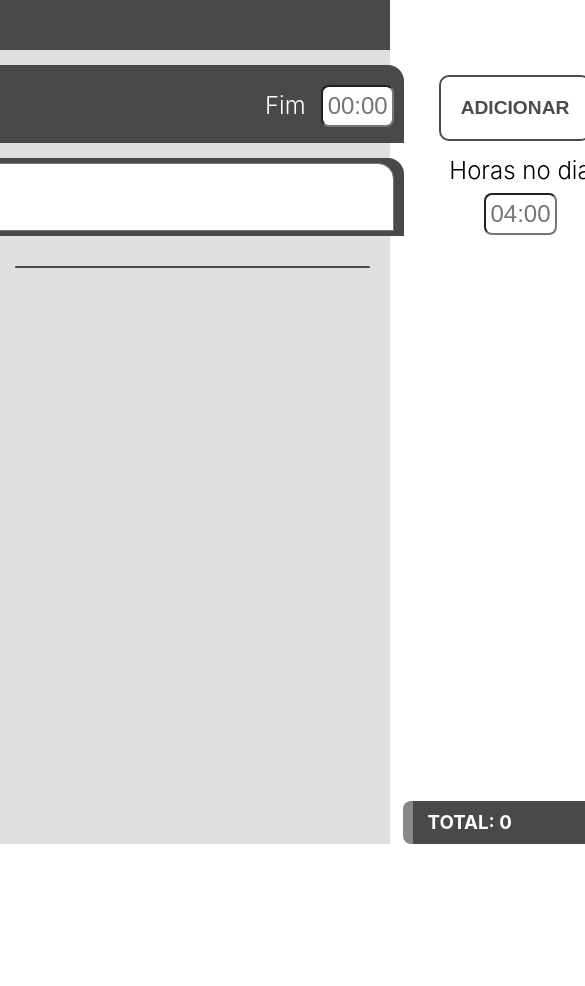
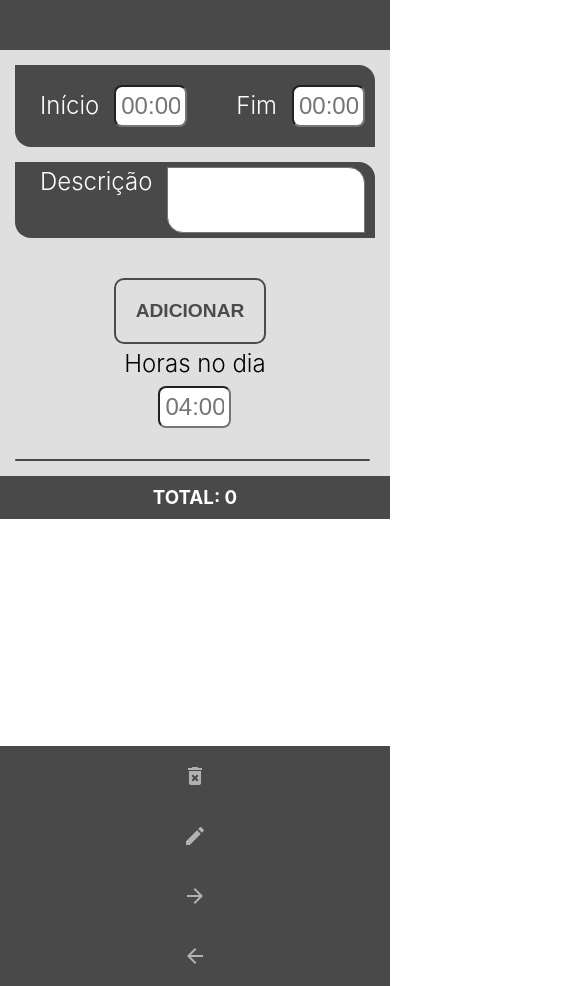
Before and after one commit to MatheysJ/Sistema_horarios_com_Redux, a React (Create React App) app: page / in a window 390 px wide. Shown: the top 986 px of the page, 585 px wide, since content can reach past the window. Before the commit the page ends 844 px from the top, so only its background shows below. Built offline with nearby package versions, Linux system fonts and the light colour scheme.

Commit message:
Responsividade

```diff
--- a/src/Components/Form/Inputs/index.js
+++ b/src/Components/Form/Inputs/index.js
@@ -131,7 +131,7 @@ function Inputs() {
 
     return (
         <div className="form-box">
-            <div>
+            <div className="form-box-inputs">
 
                 <div className="form-box-linha">
 
--- a/src/Components/Form/style.css
+++ b/src/Components/Form/style.css
@@ -1,7 +1,6 @@
 form {
     display: flex;
     width: 100%;
-    min-height: calc(100vh - 50px); /* 647px */
     /* 100vh = screen height size, 50px é igual ao tamanho do header, assim fica ocupando a tela toda sem sobra, funcionando em
     monitores com tamanhos diferentes responsivamente :D. */
     flex-direction: column;
@@ -14,6 +13,7 @@ form {
     align-items: flex-start;
     justify-content: center;
     width: 100%;
+    /* background-color: aquamarine; */
 }
 
 .form-box-button-horas {
@@ -22,7 +22,7 @@ form {
     flex-direction: column;
     align-items: center;
     justify-content: space-between;
-    height: 100%;
+    /* background-color: brown; */
 }
 
 .form-box-linha {
@@ -193,3 +193,32 @@ form {
     font-family: sans-serif;
     font-weight: 300;
 }
+
+/* Responsividade */
+
+@media only screen and (min-width: 1271px) {
+    form {
+        min-height: calc(100vh - 50px); /* 647px */
+    }
+}
+
+@media only screen and (max-width: 1270px) {
+    form {
+        min-height: 0px;
+    }
+}
+
+@media only screen and (max-width: 855px) {
+    .form-box {
+        flex-direction: column;
+        align-items: center;
+    }
+}
+
+@media only screen and (max-width: 650px) {
+    .form-box-linha {
+        width: calc(600px - (650px - 100vw));
+        /* 600px - (tamanho da tela - 650) */
+        height: auto;
+    }
+}
--- a/src/Components/Lista/index.js
+++ b/src/Components/Lista/index.js
@@ -21,7 +21,7 @@ export default function Lista() {
     if (list){
       return (
         list.map(item => (
-          <div key={item.id}>
+          <div className='div-cada-card' key={item.id}>
             <Card item={item}/>
           </div>
         ))
--- a/src/Components/Lista/style.css
+++ b/src/Components/Lista/style.css
@@ -30,6 +30,7 @@
     font-size: 1.2rem;
     font-weight: 400;
     transition: 400ms linear;
+    overflow: hidden;
 }
 
 .lista-item:hover {
@@ -81,10 +82,49 @@ h4::after{
     align-self: center;
     width: 100%;
     margin-left: 35px;
-
 }
 
 .lista-total {
     margin: 10px 15px 10px 15px;
     text-transform: uppercase;
 }
+
+@media only screen and (min-width: 1271px) {
+    .lista-horarios-box {
+        flex-direction: column;
+    }
+}
+
+@media only screen and (max-width: 1270px) {
+    .lista-box {
+        height: auto;
+        min-height: 270px;
+        width: 100vw;
+        min-width: 0;
+    }
+    .lista-horarios-box {
+        display: flex;
+        flex-direction: row;
+        height: auto;
+        flex-wrap: wrap;
+        justify-content: space-around;
+    }
+    .div-cada-card {
+        height: 260px;
+        display: flex;
+    }
+    .lista-total-box {
+        border-left: 0;
+        border-radius: 0;
+        margin: 0;
+        justify-content: center;
+        align-items: center;
+        width: 100vw;
+    }
+    .lista-total-box::after {
+        content: 'Horas';
+        font-size: 1.2rem;
+        font-weight: 600;
+        display: none;
+    }
+}
--- a/src/Components/Main/style.css
+++ b/src/Components/Main/style.css
@@ -3,3 +3,9 @@
     flex-direction: row;
     width: 100%;
 }
+
+@media only screen and (max-width: 1270px){
+    .main-box {
+        flex-direction: column;
+    }
+}
```
